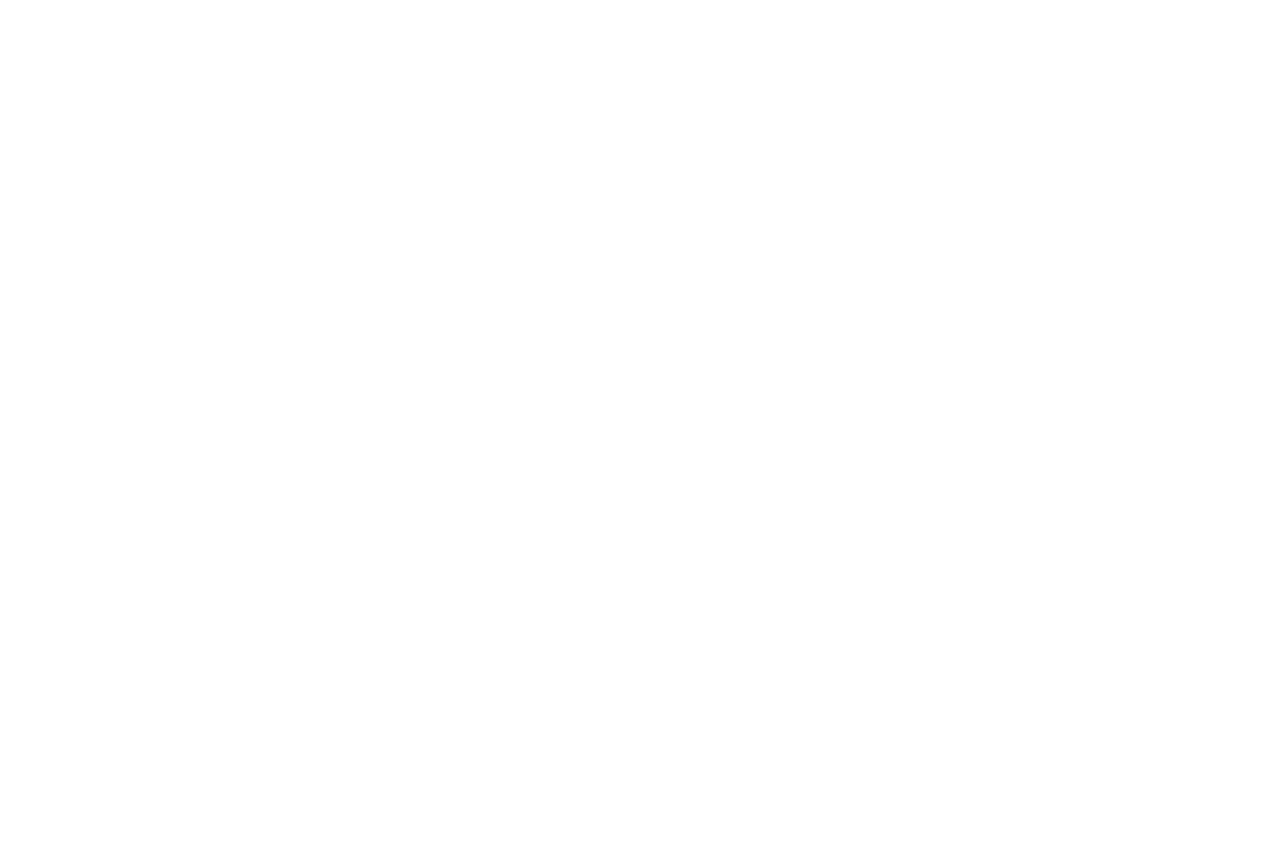
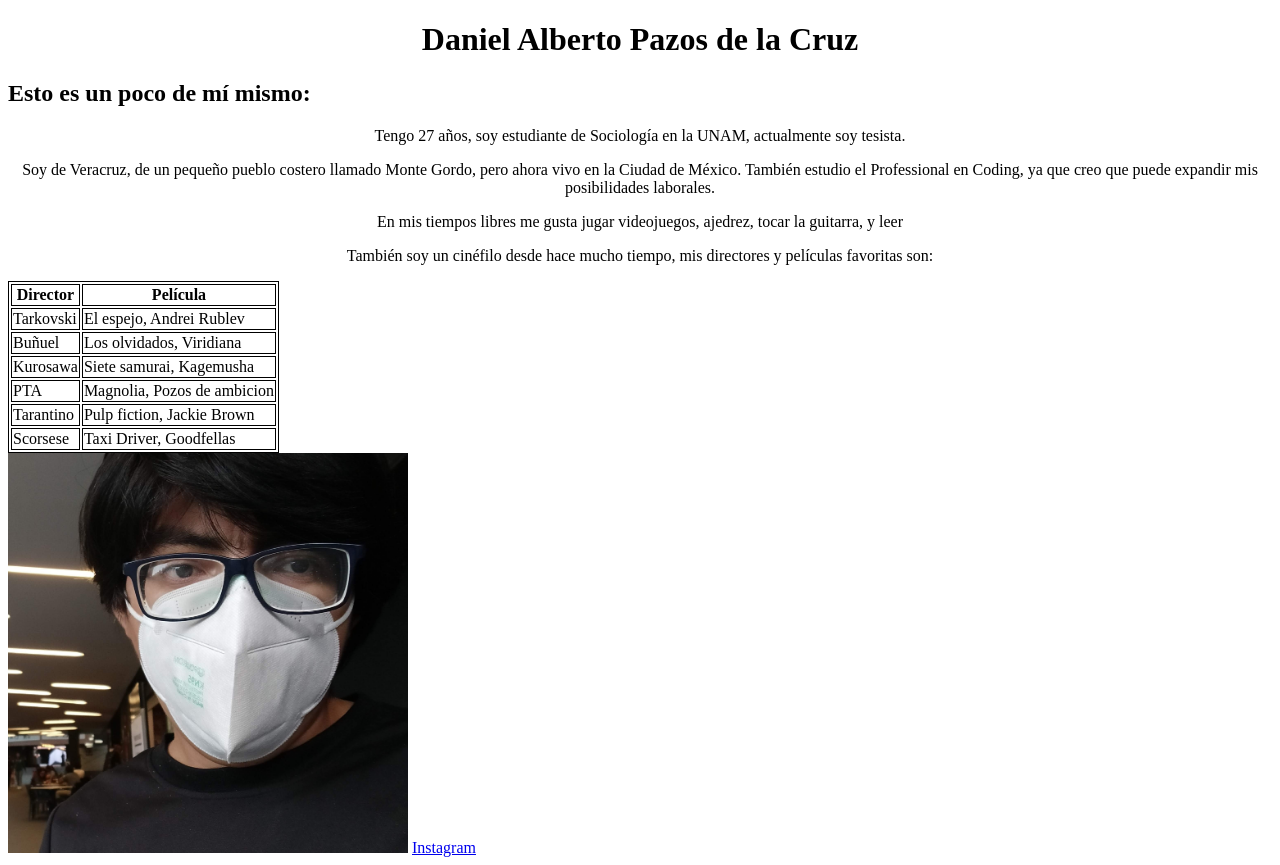
Before and after one commit to wolfgangster94/intro-web, a plain HTML site: page 1_ejercicio/index.html in a window 1280 px wide. Before the commit the page ends 800 px from the top, so only its background shows below. Drawn offline with Linux system fonts and the light colour scheme.

Commit message:
Presentación

```diff
--- a/1_ejercicio/index.html
+++ b/1_ejercicio/index.html
@@ -4,9 +4,53 @@
     <meta charset="UTF-8">
     <meta http-equiv="X-UA-Compatible" content="IE=edge">
     <meta name="viewport" content="width=device-width, initial-scale=1.0">
+    <style>
+        h1 {text-align: center;}
+        p {text-align: center;}
+        div {text-align: center;}
+        table, th, td {border: 1px solid black;}
+        </style>
     <title>Daniel</title>
 </head>
 <body>
-
+    <h1 >Daniel Alberto Pazos de la Cruz</h1>
+    <h2>Esto es un poco de mí mismo:</h2>
+    <p>Tengo 27 años, soy estudiante de Sociología en la UNAM, actualmente soy tesista.</p>
+    <p>Soy de Veracruz, de un pequeño pueblo costero llamado Monte Gordo, pero ahora vivo en la Ciudad de México.
+        También estudio el Professional en Coding, ya que creo que puede expandir mis posibilidades laborales.</p>
+    <p>En mis tiempos libres me gusta jugar videojuegos, ajedrez, tocar la guitarra, y leer</p>
+    <p>También soy un cinéfilo desde hace mucho tiempo, mis directores y películas favoritas son:</p>
+    <table>
+        <tr>
+          <th>Director</th>
+          <th>Película</th>
+        </tr>
+        <tr>
+          <td>Tarkovski</td>
+          <td>El espejo, Andrei Rublev</td>
+        </tr>
+        <tr>
+            <td>Buñuel</td>
+            <td>Los olvidados, Viridiana</td>
+            </tr>
+        <tr>
+          <td>Kurosawa</td>
+          <td>Siete samurai, Kagemusha</td>
+        </tr>
+        <tr>
+            <td>PTA</td>
+            <td>Magnolia, Pozos de ambicion</td>
+        </tr>
+        <tr>
+            <td>Tarantino</td>
+            <td>Pulp fiction, Jackie Brown</td>
+        </tr>
+        <tr>
+            <td>Scorsese</td>
+            <td>Taxi Driver, Goodfellas</td>
+        </tr>
+      </table>
+    <a href="https://www.facebook.com/daniel.delacruz.9407" target="blank"><img src="./imgs/1.jpg" alt="selfie" width="400" ></a>
+    <a href="https://www.instagram.com/dan.el.x/">Instagram</a>
 </body>
 </html>
```
Also changed, not shown: 1_ejercicio/imgs/1.jpg (added).
